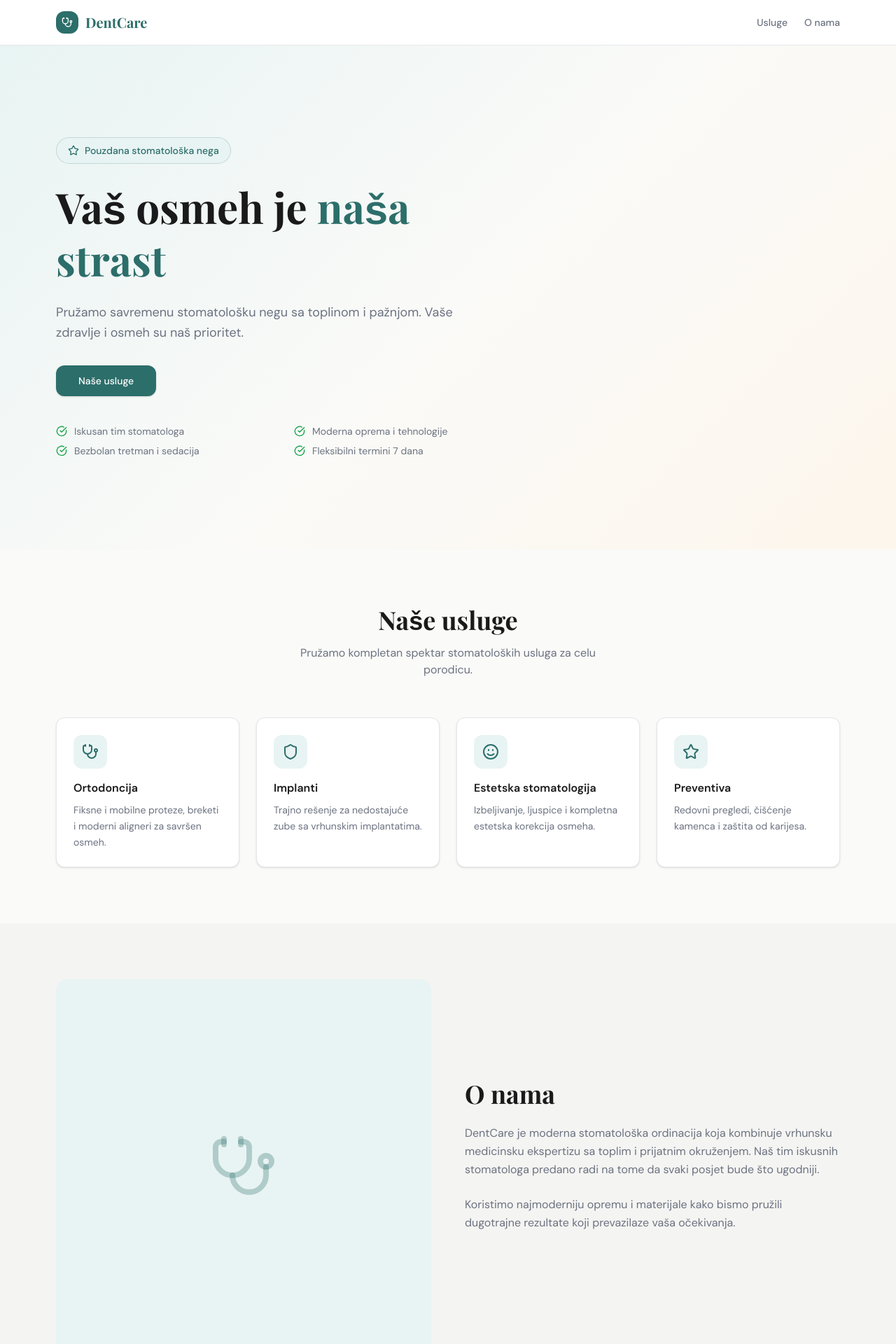
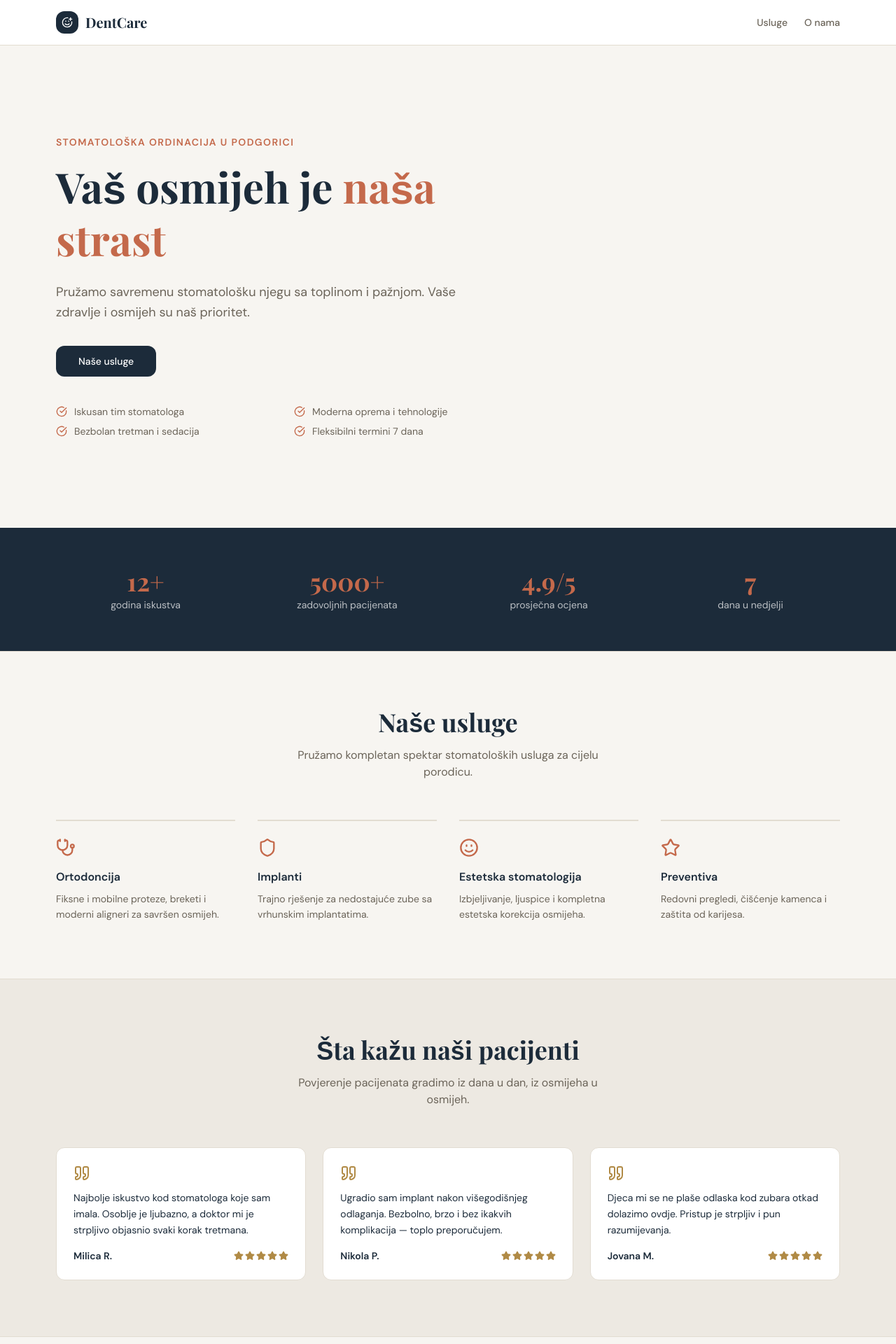
Before and after one commit to OmarBeslic/dentcare, a Next.js app: page / in a window 1280 px wide. Shown: the top 1920 px of the page at 70% size. Built offline with nearby package versions, Linux system fonts and the light colour scheme.

Commit message:
Cosmetic fixes

```diff
--- a/app/admin/(protected)/settings/_components/AddStaffModal.tsx
+++ b/app/admin/(protected)/settings/_components/AddStaffModal.tsx
@@ -115,7 +115,7 @@ export default function AddStaffModal({ open, setOpen }: AddStaffModalProps) {
                 <FormItem>
                   <FormLabel>Email *</FormLabel>
                   <FormControl>
-                    <Input type="email" placeholder="email@dentcare.rs" {...field} />
+                    <Input type="email" placeholder="email@dentcare.me" {...field} />
                   </FormControl>
                   <FormMessage />
                 </FormItem>
--- a/app/admin/_components/Sidebar.tsx
+++ b/app/admin/_components/Sidebar.tsx
@@ -8,7 +8,7 @@ import {
   Users,
   Settings,
   LogOut,
-  Stethoscope,
+  SmilePlus,
 } from "lucide-react";
 import { cn } from "@/lib/utils";
 import { signOut } from "next-auth/react";
@@ -54,7 +54,7 @@ export function Sidebar({ user }: SidebarProps) {
       {/* Logo */}
       <div className="flex items-center gap-3 px-4 py-5 border-b border-border h-16">
         <div className="flex-shrink-0 w-8 h-8 bg-primary rounded-lg flex items-center justify-center">
-          <Stethoscope className="w-4 h-4 text-white" />
+          <SmilePlus className="w-4 h-4 text-white" />
         </div>
         <span className="font-display text-lg font-semibold text-primary hidden lg:block">
           DentCare
--- a/app/admin/login/page.tsx
+++ b/app/admin/login/page.tsx
@@ -5,7 +5,7 @@ import { zodResolver } from "@hookform/resolvers/zod";
 import z from "zod";
 import { signIn } from "next-auth/react";
 import { useRouter } from "next/navigation";
-import { Stethoscope, Loader2 } from "lucide-react";
+import { SmilePlus, Loader2 } from "lucide-react";
 import { Button } from "@/components/ui/button";
 import { Input } from "@/components/ui/input";
 import { PasswordInput } from "@/components/ui/password-input";
@@ -50,7 +50,7 @@ export default function LoginPage() {
       <div className="w-full max-w-sm">
         <div className="flex flex-col items-center mb-8">
           <div className="w-14 h-14 bg-primary rounded-xl flex items-center justify-center mb-4 shadow-lg">
-            <Stethoscope className="w-7 h-7 text-white" />
+            <SmilePlus className="w-7 h-7 text-white" />
           </div>
           <h1 className="font-display text-2xl font-bold text-foreground">DentCare</h1>
           <p className="text-muted-foreground text-sm mt-1">Administrativni panel</p>
@@ -73,7 +73,7 @@ export default function LoginPage() {
                       <FormControl>
                         <Input
                           type="email"
-                          placeholder="admin@dentcare.rs"
+                          placeholder="admin@dentcare.me"
                           autoComplete="email"
                           {...field}
                         />
--- a/app/globals.css
+++ b/app/globals.css
@@ -30,6 +30,30 @@
   --tooth-implant: #DDD6FE;
 }
 
+/* Public marketing site — deep navy + warm terracotta, scoped so the admin
+   dashboard keeps its own teal/gold palette untouched. */
+.theme-public {
+  --background: #F7F5F1;
+  --foreground: #1C2B3A;
+  --card: #FFFFFF;
+  --card-foreground: #1C2B3A;
+  --primary: #1C2B3A;
+  --primary-light: #E4E7E9;
+  --primary-foreground: #FFFFFF;
+  --secondary: #EDE9E2;
+  --secondary-foreground: #1C2B3A;
+  --accent: #C4694B;
+  --accent-light: #F3E3DC;
+  --accent-foreground: #FFFFFF;
+  --accent-2: #B08A45;
+  --accent-2-light: #EFE4CE;
+  --muted: #EDE9E2;
+  --muted-foreground: #6B6459;
+  --border: #E2DCD1;
+  --input: #E2DCD1;
+  --ring: #1C2B3A;
+}
+
 @theme inline {
   --color-background: var(--background);
   --color-foreground: var(--foreground);
@@ -43,6 +67,8 @@
   --color-accent: var(--accent);
   --color-accent-light: var(--accent-light);
   --color-accent-foreground: var(--accent-foreground);
+  --color-accent-2: var(--accent-2, var(--accent));
+  --color-accent-2-light: var(--accent-2-light, var(--accent-light));
   --color-muted: var(--muted);
   --color-muted-foreground: var(--muted-foreground);
   --color-border: var(--border);
--- a/app/layout.tsx
+++ b/app/layout.tsx
@@ -27,7 +27,7 @@ export default function RootLayout({
   children: React.ReactNode;
 }>) {
   return (
-    <html lang="sr" className={`${dmSans.variable} ${playfair.variable}`} suppressHydrationWarning>
+    <html lang="cnr" className={`${dmSans.variable} ${playfair.variable}`} suppressHydrationWarning>
       <body className="min-h-screen bg-background text-foreground antialiased" suppressHydrationWarning>
         <Providers>{children}</Providers>
         <Toaster richColors position="top-right" />
--- a/app/page.tsx
+++ b/app/page.tsx
@@ -1,25 +1,26 @@
 import Link from "next/link";
 import { Button } from "@/components/ui/button";
-import { Card, CardContent } from "@/components/ui/card";
 import { Navbar } from "@/components/public/Navbar";
 import { Footer } from "@/components/public/Footer";
-import { Stethoscope, Smile, Shield, Star, CheckCircle } from "lucide-react";
+import { Stethoscope, Smile, Shield, Star, CheckCircle, Quote, Phone, UserRound } from "lucide-react";
+
+const credentials = ["Estetska stomatologija", "Implantologija", "Ortodoncija"];
 
 const services = [
   {
     icon: Stethoscope,
     title: "Ortodoncija",
-    desc: "Fiksne i mobilne proteze, breketi i moderni aligneri za savršen osmeh.",
+    desc: "Fiksne i mobilne proteze, breketi i moderni aligneri za savršen osmijeh.",
   },
   {
     icon: Shield,
     title: "Implanti",
-    desc: "Trajno rešenje za nedostajuće zube sa vrhunskim implantatima.",
+    desc: "Trajno rješenje za nedostajuće zube sa vrhunskim implantatima.",
   },
   {
     icon: Smile,
     title: "Estetska stomatologija",
-    desc: "Izbeljivanje, ljuspice i kompletna estetska korekcija osmeha.",
+    desc: "Izbjeljivanje, ljuspice i kompletna estetska korekcija osmijeha.",
   },
   {
     icon: Star,
@@ -35,62 +36,55 @@ const features = [
   "Fleksibilni termini 7 dana",
 ];
 
+const stats = [
+  { value: "12+", label: "godina iskustva" },
+  { value: "5000+", label: "zadovoljnih pacijenata" },
+  { value: "4.9/5", label: "prosječna ocjena" },
+  { value: "7", label: "dana u nedjelji" },
+];
+
+const testimonials = [
+  {
+    quote: "Najbolje iskustvo kod stomatologa koje sam imala. Osoblje je ljubazno, a doktor mi je strpljivo objasnio svaki korak tretmana.",
+    name: "Milica R.",
+  },
+  {
+    quote: "Ugradio sam implant nakon višegodišnjeg odlaganja. Bezbolno, brzo i bez ikakvih komplikacija — toplo preporučujem.",
+    name: "Nikola P.",
+  },
+  {
+    quote: "Djeca mi se ne plaše odlaska kod zubara otkad dolazimo ovdje. Pristup je strpljiv i pun razumijevanja.",
+    name: "Jovana M.",
+  },
+];
+
 export default function HomePage() {
   return (
-    <>
+    <div className="theme-public bg-background text-foreground min-h-screen">
       <Navbar />
       <main>
-        <section
-          className="relative min-h-[90vh] flex items-center overflow-hidden"
-          style={{
-            background:
-              "linear-gradient(135deg, var(--primary-light) 0%, var(--background) 50%, var(--accent-light) 100%)",
-          }}
-        >
-          <div className="max-w-6xl mx-auto px-4 py-20 relative w-full">
+        <section className="py-24 lg:py-32">
+          <div className="max-w-6xl mx-auto px-4">
             <div className="max-w-2xl">
-              <div
-                className="inline-flex items-center gap-2 text-sm font-medium px-4 py-2 rounded-full mb-6 border"
-                style={{
-                  background: "var(--primary-light)",
-                  color: "var(--primary)",
-                  borderColor:
-                    "color-mix(in srgb, var(--primary) 20%, transparent)",
-                }}
-              >
-                <Star className="w-4 h-4" />
-                Pouzdana stomatološka nega
-              </div>
-              <h1
-                className="font-display text-4xl sm:text-5xl lg:text-6xl font-bold leading-tight mb-6"
-                style={{ color: "var(--foreground)" }}
-              >
-                Vaš osmeh je{" "}
-                <span style={{ color: "var(--primary)" }}>naša strast</span>
+              <p className="text-sm font-semibold tracking-widest uppercase text-accent mb-4">
+                Stomatološka ordinacija u Podgorici
+              </p>
+              <h1 className="font-display text-4xl sm:text-5xl lg:text-6xl font-bold leading-tight mb-6 text-foreground">
+                Vaš osmijeh je <span className="text-accent">naša strast</span>
               </h1>
-              <p
-                className="text-lg leading-relaxed mb-8 max-w-xl"
-                style={{ color: "var(--muted-foreground)" }}
-              >
-                Pružamo savremenu stomatološku negu sa toplinom i pažnjom. Vaše
-                zdravlje i osmeh su naš prioritet.
+              <p className="text-lg leading-relaxed mb-8 max-w-xl text-muted-foreground">
+                Pružamo savremenu stomatološku njegu sa toplinom i pažnjom. Vaše
+                zdravlje i osmijeh su naš prioritet.
               </p>
               <div className="flex flex-col sm:flex-row gap-4">
-                <Button asChild size="lg" className="w-full sm:w-auto">
+                <Button asChild size="lg" className="w-full sm:w-auto shadow-none">
                   <Link href="/#services">Naše usluge</Link>
                 </Button>
               </div>
               <div className="mt-10 grid grid-cols-1 sm:grid-cols-2 gap-2">
                 {features.map((f) => (
-                  <div
-                    key={f}
-                    className="flex items-center gap-2.5 text-sm"
-                    style={{ color: "var(--muted-foreground)" }}
-                  >
-                    <CheckCircle
-                      className="w-4 h-4 flex-shrink-0"
-                      style={{ color: "var(--success)" }}
-                    />
+                  <div key={f} className="flex items-center gap-2.5 text-sm text-muted-foreground">
+                    <CheckCircle className="w-4 h-4 shrink-0 text-accent" />
                     <span>{f}</span>
                   </div>
                 ))}
@@ -99,89 +93,87 @@ export default function HomePage() {
           </div>
         </section>
 
-        <section
-          id="services"
-          className="py-20"
-          style={{ background: "var(--background)" }}
-        >
+        <section className="bg-primary text-white py-14">
+          <div className="max-w-6xl mx-auto px-4 grid grid-cols-2 md:grid-cols-4 gap-8 text-center">
+            {stats.map((s) => (
+              <div key={s.label}>
+                <p className="font-display text-3xl sm:text-4xl font-bold text-accent">{s.value}</p>
+                <p className="text-sm text-white/70 mt-1">{s.label}</p>
+              </div>
+            ))}
+          </div>
+        </section>
+
+        <section id="services" className="py-20 border-t border-border">
           <div className="max-w-6xl mx-auto px-4">
             <div className="text-center mb-14">
-              <h2 className="font-display text-3xl sm:text-4xl font-bold mb-4">
+              <h2 className="font-display text-3xl sm:text-4xl font-bold mb-4 text-foreground">
                 Naše usluge
               </h2>
-              <p
-                className="max-w-md mx-auto"
-                style={{ color: "var(--muted-foreground)" }}
-              >
-                Pružamo kompletan spektar stomatoloških usluga za celu porodicu.
+              <p className="max-w-md mx-auto text-muted-foreground">
+                Pružamo kompletan spektar stomatoloških usluga za cijelu porodicu.
               </p>
             </div>
-            <div className="grid grid-cols-1 sm:grid-cols-2 lg:grid-cols-4 gap-6">
+            <div className="grid grid-cols-1 sm:grid-cols-2 lg:grid-cols-4 gap-8">
               {services.map(({ icon: Icon, title, desc }) => (
-                <Card
-                  key={title}
-                  className="hover:shadow-md transition-all duration-200"
-                >
-                  <CardContent className="p-6">
-                    <div
-                      className="w-12 h-12 rounded-xl flex items-center justify-center mb-4"
-                      style={{ background: "var(--primary-light)" }}
-                    >
-                      <Icon
-                        className="w-6 h-6"
-                        style={{ color: "var(--primary)" }}
-                      />
-                    </div>
-                    <h3 className="font-semibold text-base mb-2">{title}</h3>
-                    <p
-                      className="text-sm leading-relaxed"
-                      style={{ color: "var(--muted-foreground)" }}
-                    >
-                      {desc}
-                    </p>
-                  </CardContent>
-                </Card>
+                <div key={title} className="border-t-2 border-accent pt-6">
+                  <Icon className="w-7 h-7 text-accent mb-4" />
+                  <h3 className="font-semibold text-base mb-2 text-foreground">{title}</h3>
+                  <p className="text-sm leading-relaxed text-muted-foreground">{desc}</p>
+                </div>
               ))}
             </div>
           </div>
         </section>
 
-        <section
-          id="about"
-          className="py-20"
-          style={{ background: "var(--muted)" }}
-        >
+        <section className="py-20 border-t border-border bg-muted">
+          <div className="max-w-6xl mx-auto px-4">
+            <div className="text-center mb-14">
+              <h2 className="font-display text-3xl sm:text-4xl font-bold mb-4 text-foreground">
+                Šta kažu naši pacijenti
+              </h2>
+              <p className="max-w-md mx-auto text-muted-foreground">
+                Povjerenje pacijenata gradimo iz dana u dan, iz osmijeha u osmijeh.
+              </p>
+            </div>
+            <div className="grid grid-cols-1 md:grid-cols-3 gap-6">
+              {testimonials.map((t) => (
+                <div key={t.name} className="bg-card border border-border rounded-lg p-6">
+                  <Quote className="w-6 h-6 text-accent-2 mb-3" />
+                  <p className="text-sm leading-relaxed text-foreground mb-4">
+                    {t.quote}
+                  </p>
+                  <div className="flex items-center justify-between">
+                    <p className="text-sm font-semibold text-foreground">{t.name}</p>
+                    <div className="flex gap-0.5">
+                      {Array.from({ length: 5 }).map((_, i) => (
+                        <Star key={i} className="w-3.5 h-3.5 text-accent-2 fill-accent-2" />
+                      ))}
+                    </div>
+                  </div>
+                </div>
+              ))}
+            </div>
+          </div>
+        </section>
+
+        <section id="about" className="py-20 border-t border-border">
           <div className="max-w-6xl mx-auto px-4">
             <div className="grid grid-cols-1 md:grid-cols-2 gap-12 items-center">
-              <div
-                className="rounded-2xl aspect-square flex items-center justify-center"
-                style={{ background: "var(--primary-light)" }}
-              >
-                <Stethoscope
-                  className="w-24 h-24"
-                  style={{
-                    color:
-                      "color-mix(in srgb, var(--primary) 30%, transparent)",
-                  }}
-                />
+              <div className="rounded-lg border border-border bg-card aspect-square flex items-center justify-center">
+                <Stethoscope className="w-20 h-20 text-muted-foreground" />
               </div>
               <div>
-                <h2 className="font-display text-3xl sm:text-4xl font-bold mb-6">
+                <h2 className="font-display text-3xl sm:text-4xl font-bold mb-6 text-foreground">
                   O nama
                 </h2>
-                <p
-                  className="leading-relaxed mb-6"
-                  style={{ color: "var(--muted-foreground)" }}
-                >
+                <p className="leading-relaxed mb-6 text-muted-foreground">
                   DentCare je moderna stomatološka ordinacija koja kombinuje
                   vrhunsku medicinsku ekspertizu sa toplim i prijatnim
                   okruženjem. Naš tim iskusnih stomatologa predano radi na tome
                   da svaki posjet bude što ugodniji.
                 </p>
-                <p
-                  className="leading-relaxed mb-8"
-                  style={{ color: "var(--muted-foreground)" }}
-                >
+                <p className="leading-relaxed mb-8 text-muted-foreground">
                   Koristimo najmoderniju opremu i materijale kako bismo pružili
                   dugotrajne rezultate koji prevazilaze vaša očekivanja.
                 </p>
@@ -189,8 +181,65 @@ export default function HomePage() {
             </div>
           </div>
         </section>
+
+        <section className="py-20 border-t border-border">
+          <div className="max-w-6xl mx-auto px-4">
+            <div className="grid grid-cols-1 md:grid-cols-2 gap-12 items-center">
+              <div className="order-2 md:order-1">
+                <p className="text-sm font-semibold tracking-widest uppercase text-accent-2 mb-4">
+                  Upoznajte doktora
+                </p>
+                <h2 className="font-display text-3xl sm:text-4xl font-bold mb-4 text-foreground">
+                  Dr. Ana Jovanović
+                </h2>
+                <p className="text-sm font-medium text-muted-foreground mb-6">
+                  Vodeći stomatolog i osnivačica DentCare-a
+                </p>
+                <p className="leading-relaxed mb-6 text-muted-foreground">
+                  Sa više od 12 godina iskustva u opštoj i estetskoj stomatologiji,
+                  dr. Jovanović predvodi tim DentCare-a sa posvećenošću svakom
+                  pacijentu ponaosob. Diplomirala je na Stomatološkom fakultetu i
+                  kontinuirano se usavršava na međunarodnim edukacijama.
+                </p>
+                <div className="flex flex-wrap gap-2">
+                  {credentials.map((c) => (
+                    <span
+                      key={c}
+                      className="text-xs font-medium px-3 py-1.5 rounded-full border border-accent-2/30 text-accent-2 bg-accent-2-light"
+                    >
+                      {c}
+                    </span>
+                  ))}
+                </div>
+              </div>
+              <div className="order-1 md:order-2 flex justify-center">
+                <div className="w-56 h-56 sm:w-64 sm:h-64 rounded-full border border-border bg-card flex items-center justify-center">
+                  <UserRound className="w-24 h-24 text-muted-foreground" />
+                </div>
+              </div>
+            </div>
+          </div>
+        </section>
+
+        <section className="bg-accent text-white py-16">
+          <div className="max-w-6xl mx-auto px-4 flex flex-col md:flex-row items-center justify-between gap-6 text-center md:text-left">
+            <div>
+              <h2 className="font-display text-2xl sm:text-3xl font-bold mb-2">
+                Spremni za blistav osmijeh?
+              </h2>
+              <p className="text-white/80">
+                Pozovite nas i zakažite pregled još danas.
+              </p>
+            </div>
+            <Button asChild size="lg" variant="outline" className="shadow-none bg-transparent border-white text-white hover:bg-white hover:text-accent">
+              <a href="tel:+38220123456">
+                <Phone className="w-4 h-4" /> +382 20 123 456
+              </a>
+            </Button>
+          </div>
+        </section>
       </main>
       <Footer />
-    </>
+    </div>
   );
 }
--- a/components/public/Footer.tsx
+++ b/components/public/Footer.tsx
@@ -1,5 +1,5 @@
 import Link from "next/link";
-import { Stethoscope, Phone, MapPin, Clock } from "lucide-react";
+import { SmilePlus, Phone, MapPin, Clock } from "lucide-react";
 
 export function Footer() {
   return (
@@ -9,7 +9,7 @@ export function Footer() {
           <div>
             <div className="flex items-center gap-2.5 mb-4">
               <div className="w-8 h-8 bg-primary rounded-lg flex items-center justify-center">
-                <Stethoscope className="w-4 h-4 text-white" />
+                <SmilePlus className="w-4 h-4 text-white" />
               </div>
               <span className="font-display text-xl font-bold">DentCare</span>
             </div>
--- a/components/public/Navbar.tsx
+++ b/components/public/Navbar.tsx
@@ -2,7 +2,7 @@
 
 import { useEffect, useState } from "react";
 import Link from "next/link";
-import { Stethoscope, Menu, X } from "lucide-react";
+import { SmilePlus, Menu, X } from "lucide-react";
 import { cn } from "@/lib/utils";
 
 const links = [
@@ -31,11 +31,11 @@ export function Navbar() {
 
   return (
     <>
-      <header className="sticky top-0 z-50 bg-card/95 backdrop-blur border-b border-border">
+      <header className="sticky top-0 z-50 bg-card border-b border-border">
         <div className="max-w-6xl mx-auto px-4 h-16 flex items-center justify-between">
           <Link href="/" className="flex items-center gap-2.5">
             <div className="w-8 h-8 bg-primary rounded-lg flex items-center justify-center">
-              <Stethoscope className="w-4 h-4 text-white" />
+              <SmilePlus className="w-4 h-4 text-white" />
             </div>
             <span className="font-display text-xl font-bold text-primary">DentCare</span>
           </Link>
@@ -81,7 +81,7 @@ export function Navbar() {
         aria-modal="true"
         aria-label="Glavni meni"
         className={cn(
-          "md:hidden fixed top-16 inset-x-0 z-40 bg-card border-b border-border shadow-lg transition-transform duration-300 ease-in-out",
+          "md:hidden fixed top-16 inset-x-0 z-40 bg-card border-b border-border transition-transform duration-300 ease-in-out",
           open
             ? "translate-y-0 pointer-events-auto"
             : "-translate-y-[calc(100%+4rem)] pointer-events-none"
```
